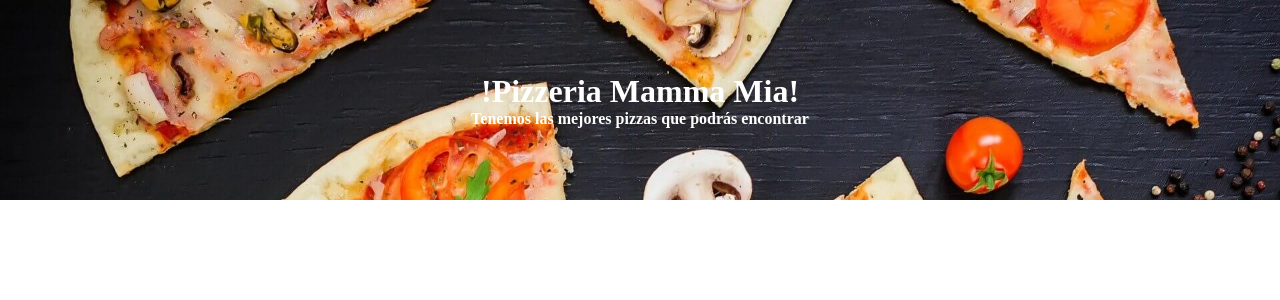
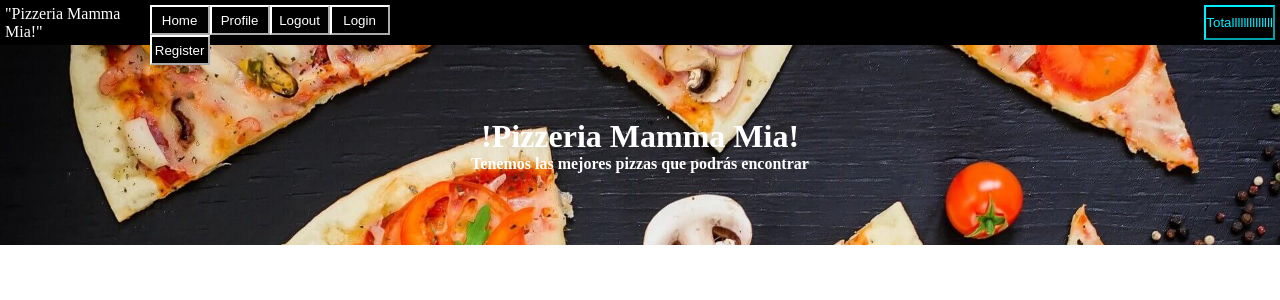
Before and after one commit to Row-Diaz/Hito1-pizzeria-mama-mia, a React (Vite) app in the folder hito-pizzeria/: page / in a window 1280 px wide. Shown: the top 300 px of the page. Built offline with nearby package versions, Linux system fonts and the light colour scheme.

Commit message:
navbar version1

```diff
--- a/hito-pizzeria/src/App.jsx
+++ b/hito-pizzeria/src/App.jsx
@@ -2,11 +2,16 @@ import { useState } from "react";
 import reactLogo from "./assets/react.svg";
 import viteLogo from "/vite.svg";
 import Header from "./components/Header/header";
+import Navbar from "./components/Navbar/Navbar";
 
 function App() {
   return (
     <>
+
+
+      <Navbar />
       <Header />
+
     </>
   );
 }
--- /dev/null
+++ b/hito-pizzeria/src/components/Navbar/Navbar.css
@@ -0,0 +1,37 @@
+.nav{
+    display: flex;
+
+    height: 45px;
+    background-color: black;
+    color: white;
+    gap: 4px;
+    padding: 5px;
+}
+
+
+.btn-nav button{
+
+
+    background-color: black;
+    color: white;
+    border-color: white;
+    width: 60px;
+    height: 30px;
+    gap: 50px;
+
+}
+
+.amount{
+
+    display: flex;
+    width: 75%;
+    justify-content: end;
+
+
+}
+
+.amount button{
+    background-color: black;
+    color:rgb(0, 238, 255);
+    border-color:rgb(0, 238, 255) ;
+}
--- /dev/null
+++ b/hito-pizzeria/src/components/Navbar/Navbar.jsx
@@ -0,0 +1,21 @@
+import React from "react";
+import "./Navbar.css";
+
+export default function Navbar() {
+  return (
+    <div className="nav">
+      <p>"Pizzeria Mamma Mia!"</p>
+
+      <div className="btn-nav button">
+      <button>Home</button>
+      <button>Profile</button>
+      <button>Logout</button>
+      <button>Login</button>
+      <button>Register</button>
+      </div>
+      <div className="amount">
+        <button>Totallllllllllllll</button>
+      </div>
+    </div>
+  );
+}
```
